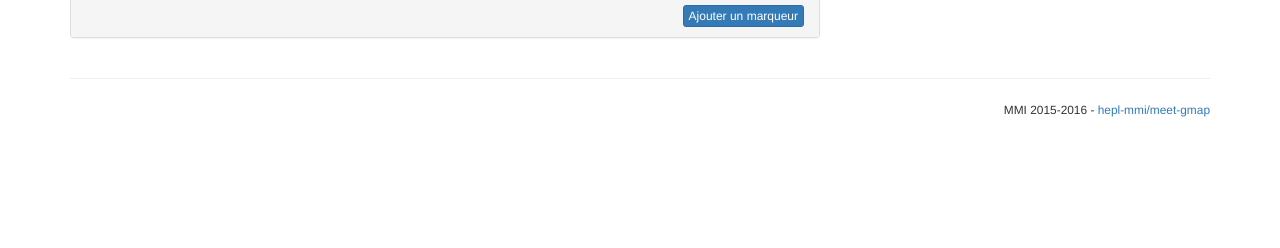
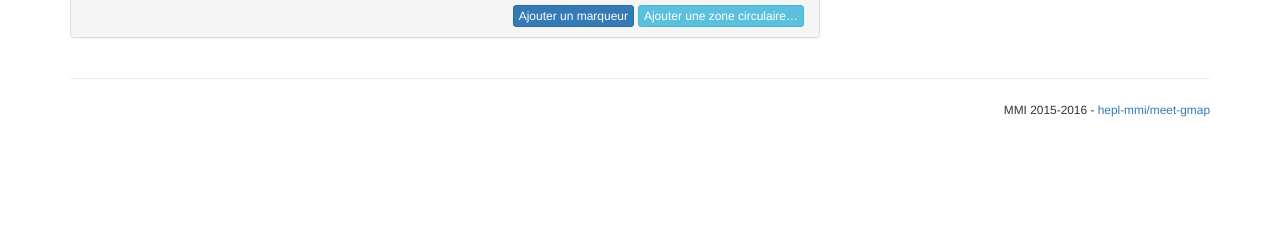
Before and after one commit to leny/meet-gmap, a PHP site: page / in a window 1280 px wide. Shown: the part 552-800 px from the top of the page. Run offline with PHP 8.4, Linux system fonts and the light colour scheme; some libraries are stand-ins or nearby versions.

Commit message:
Add zone button and specs

```diff
--- a/app/index.php
+++ b/app/index.php
@@ -34,6 +34,10 @@ if( !empty( $_SERVER[ "HTTP_X_REQUESTED_WITH" ] ) && strtolower( $_SERVER[ "HTTP
                 height: 375px;
                 background: silver;
             }
+
+            kbd {
+                white-space: nowrap;
+            }
         </style>
     </head>
     <body>
@@ -55,8 +59,11 @@ if( !empty( $_SERVER[ "HTTP_X_REQUESTED_WITH" ] ) && strtolower( $_SERVER[ "HTTP
                             <div id="gmap"></div>
                         </div>
                         <div class="panel-footer text-right">
-                            <a href="#" class="btn btn-xs btn-primary">
+                            <a href="#" class="btn btn-xs btn-primary" id="add-marker">
                                 Ajouter un marqueur
+                            </a>
+                            <a href="#" class="btn btn-xs btn-info" id="add-zone">
+                                Ajouter une zone circulaire…
                             </a>
                         </div>
                     </div>
@@ -70,7 +77,10 @@ if( !empty( $_SERVER[ "HTTP_X_REQUESTED_WITH" ] ) && strtolower( $_SERVER[ "HTTP
                     <h3>Qu'est-ce qu'on va faire ?</h3>
                     <p>
                         Déjà, nous allons configurer &amp; afficher notre Google Map.<br />
-                        Ensuite, nous nous occuperons de faire la requête AJAX pour récupérer les informations des marqueurs à afficher sur cette carte.
+                        Ensuite, lorsque le visiteur cliquera sur le bouton <kbd>#add-marker</kbd>, nous nous occuperons de faire la requête AJAX pour récupérer les informations des marqueurs à afficher sur cette carte.
+                    </p>
+                    <p>
+                        Enfin, via le bouton <kbd>#add-zone</kbd>, nous ajouterons un marqueur et une zone circulaire dont le diamètre sera demandé au visiteur.
                     </p>
                 </div>
             </section>
--- a/app/js/script.js
+++ b/app/js/script.js
@@ -18,7 +18,7 @@
         gMap = new google.maps.Map( $gmap[ 0 ], {
             "center": new google.maps.LatLng( 50.83, 4.35 ),
             "disableDefaultUI": true,
-            "scrollwheel": false,
+            "scrollwheel": false,art
             // see https://snazzymaps.com for ready-to-use styles
             "styles": [
                 {
```
